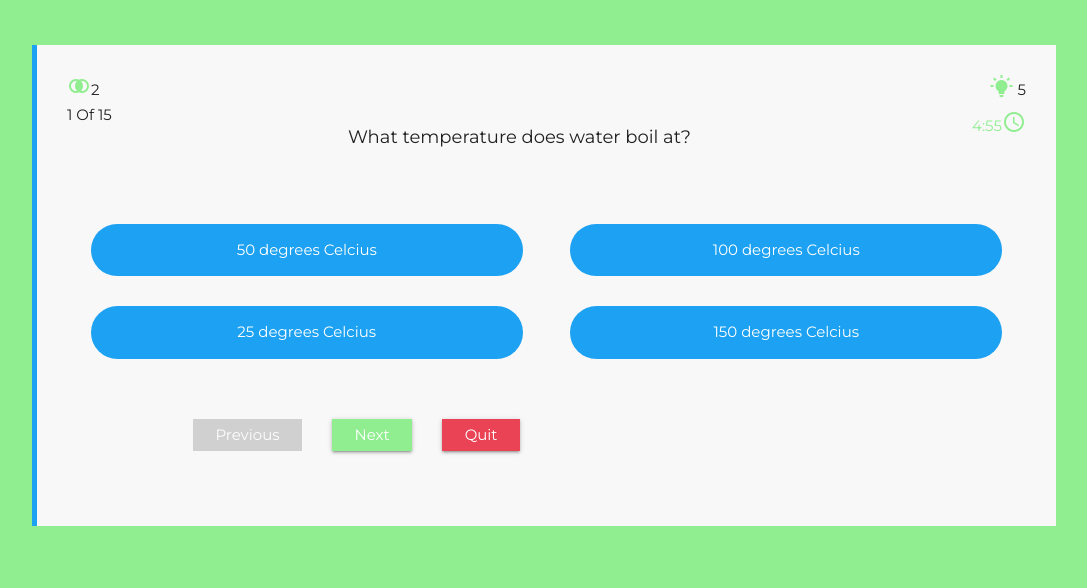
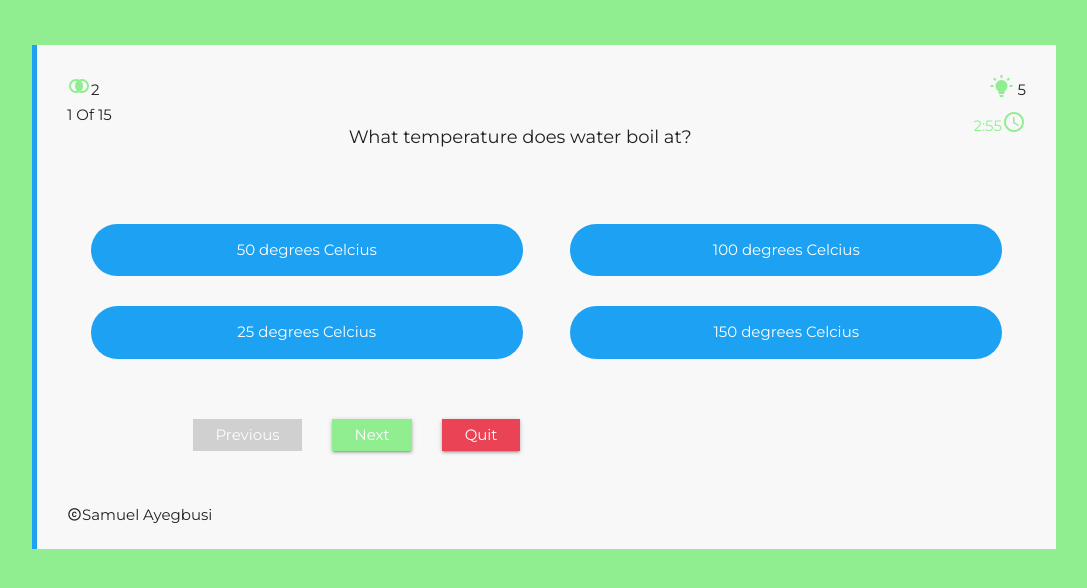
Before and after one commit to Sambalicious/reactQuizApp, a React (Create React App) app: page /play/quiz in a window 1280 px wide. Shown: the top 588 px of the page, without its empty margins (96-1183 px from the left). Built offline with nearby package versions, Linux system fonts and the light colour scheme.

Commit message:
more functionality

```diff
--- a/src/components/Home.jsx
+++ b/src/components/Home.jsx
@@ -18,6 +18,9 @@ const Home = () => {
                     <ul>
                         <li><Link  className="play-button" to="/play/instructions">Play Demo</Link></li>
                     </ul>
+                    <br/><br/><br/>
+
+                    <span className=" mdi mdi-copyright center">Developed by  Samuel Ayegbusi</span>
                 </div>
 
                 { /*
--- a/src/components/quiz/Play.jsx
+++ b/src/components/quiz/Play.jsx
@@ -55,7 +55,7 @@ class Play extends Component {
         if(!isEmpty(this.state.questions)){
             questions= this.state.questions;
             currentQuestion = questions[currentQuestionIndex];
-            nextQuestion =questions[currentQuestionIndex + 1];
+            nextQuestion = questions[currentQuestionIndex + 1];
             previousQuestion = questions[currentQuestionIndex -1];
             const answer = currentQuestion.answer;
             this.setState({
@@ -67,7 +67,7 @@ class Play extends Component {
                 this.handledDisabledBtn();
             });
         }
-     }
+     };
      handleOptionClick = (e) =>{
           if( e.target.innerHTML.trim().toLowerCase() === this.state.answer.trim().toLowerCase()) {
             setTimeout(() => {
@@ -131,8 +131,8 @@ class Play extends Component {
 
                 case 'quitBtn':
                 this.handleQuitBtn();
-
-                default:
+                break;
+                default: this.handleQuitBtn();
                     break;
             }
      };
@@ -179,7 +179,7 @@ class Play extends Component {
             numberOfAnsweredQuestions: prevState.numberOfAnsweredQuestions + 1
         }), ()=> {
             if (this.state.nextQuestion === undefined){
-            this.testEnded()
+            this.testEnded();
         }else{
             this.displayQuestions(this.state.questions, this.state.currentQuestion, this.state.previousQuestion, this.state.nextQuestion);
         }
@@ -187,7 +187,7 @@ class Play extends Component {
     ;
 };
 
-    showOptions=() => {
+    showOptions= () => {
         const options = document.querySelectorAll('.option');
         options.forEach(option => {
             option.style.visibility = "visible";
@@ -202,7 +202,7 @@ class Play extends Component {
         let indexOfAnswer;
         options.forEach((option, index) => {
             if (option.innerHTML.toLowerCase() === this.state.answer.toLowerCase()){
-                indexOfAnswer = index
+                indexOfAnswer = index;
             }
         });
 
@@ -280,8 +280,8 @@ class Play extends Component {
     ////setting the timer
     startTimer = () => {
         ////adjust the length of the exam here
-        const countDownTime = Date.now() + 300000;
-        this.interval =setInterval(() => {
+        const countDownTime = Date.now() + 180000;
+        this.interval = setInterval(() => {
                 const now = new Date();
                 const distance = countDownTime - now;
 
@@ -412,6 +412,8 @@ class Play extends Component {
 
                             id='quitBtn' onClick={this.handleButtonClick}> Quit</button>
                         </div>
+
+                        <span className="mdi mdi-copyright">Samuel Ayegbusi</span>
                 </div>
             </Fragment>
          );
--- a/src/components/quiz/QuizSummary.jsx
+++ b/src/components/quiz/QuizSummary.jsx
@@ -49,7 +49,7 @@ class QuizSummary extends Component {
 
         let stat, remark;
             if (score <= 30 ){
-                remark ='Nice try! However, you are capable of more.';
+                remark ='Nice try! seek more knowledge and try again.';
             }
             else if (score > 30 && score <= 50){
                 remark = 'Good try! You can do more.';
--- a/src/styles/_home.scss
+++ b/src/styles/_home.scss
@@ -89,6 +89,11 @@
 
     }
 }
+.center{
+    color: $off-white;
+    display: flex;
+    justify-content: center;
+}
 
 @media screen and (max-width: 767px){
     #home section{
```
Also changed, not shown: src/components/spinner.js (added).
